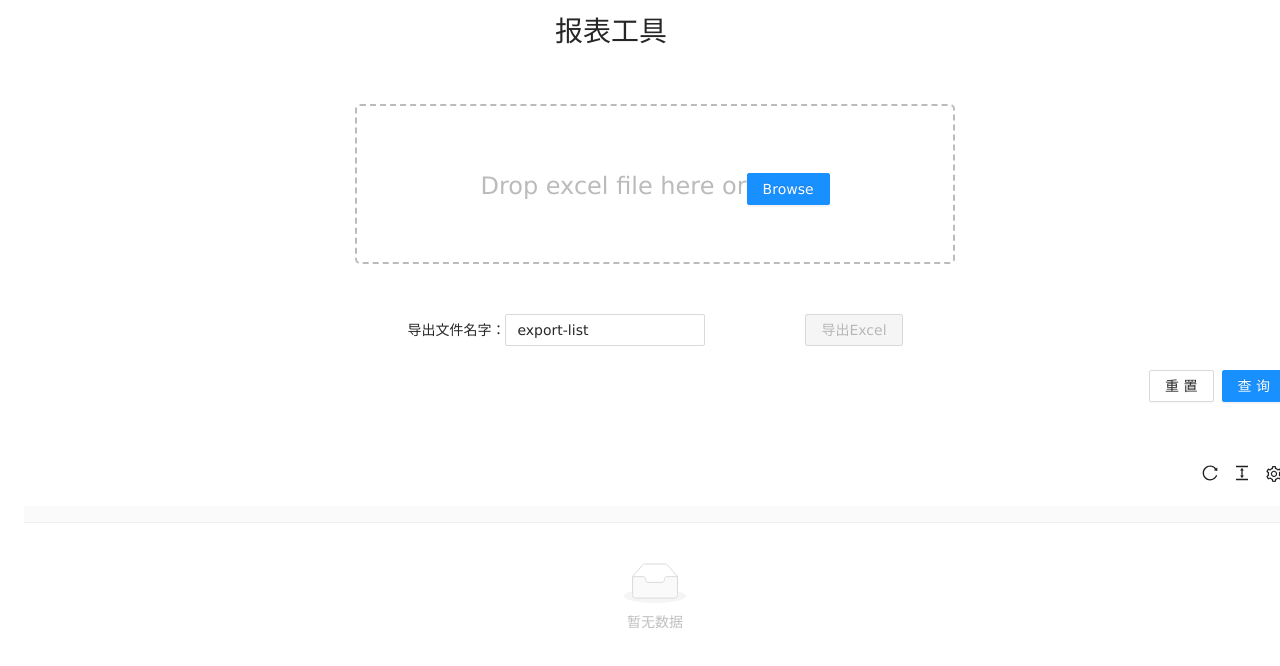
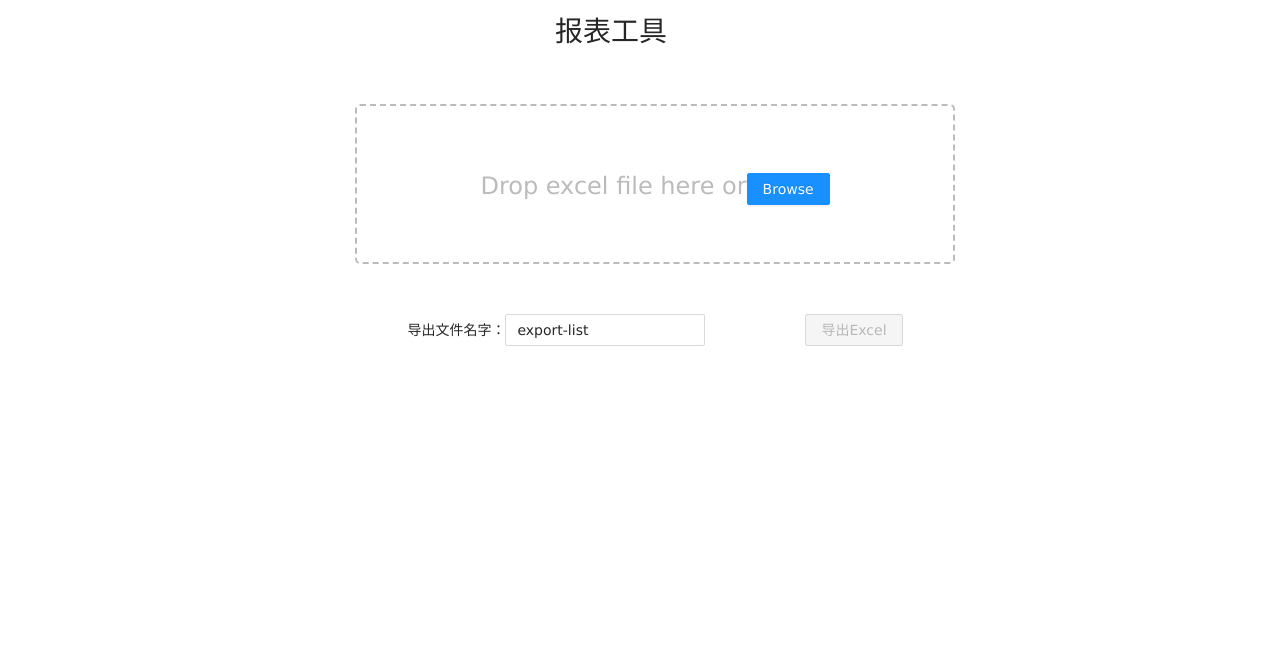
Before and after one commit to Maolipeng/finance-report, a React (Create React App) app: page / in a window 1280 px wide. Shown: the top 666 px of the page. Built offline with nearby package versions, Linux system fonts and the light colour scheme.

Commit message:
fix: 数据不显示

```diff
--- a/src/views/Table/index.jsx
+++ b/src/views/Table/index.jsx
@@ -120,7 +120,7 @@ const Table = (props) => {
         </Button>
       </div>
       <div className="table-list">
-        <ProTable
+        {/* <ProTable
           className="App"
           size="small"
           columns={columns}
@@ -131,8 +131,8 @@ const Table = (props) => {
           onColumnsStateChange={(map) => setColumnsShow(map)}
           request={requestList}
           postData={postData}
-        ></ProTable>
-        {/* {!!tableData.length && (
+        ></ProTable> */}
+        {!!tableData.length && (
           <ProTable
             className="App"
             size="small"
@@ -145,7 +145,7 @@ const Table = (props) => {
             request={requestList}
             postData={postData}
           ></ProTable>
-        )} */}
+        )}
       </div>
     </TableStyle>
   )
```
